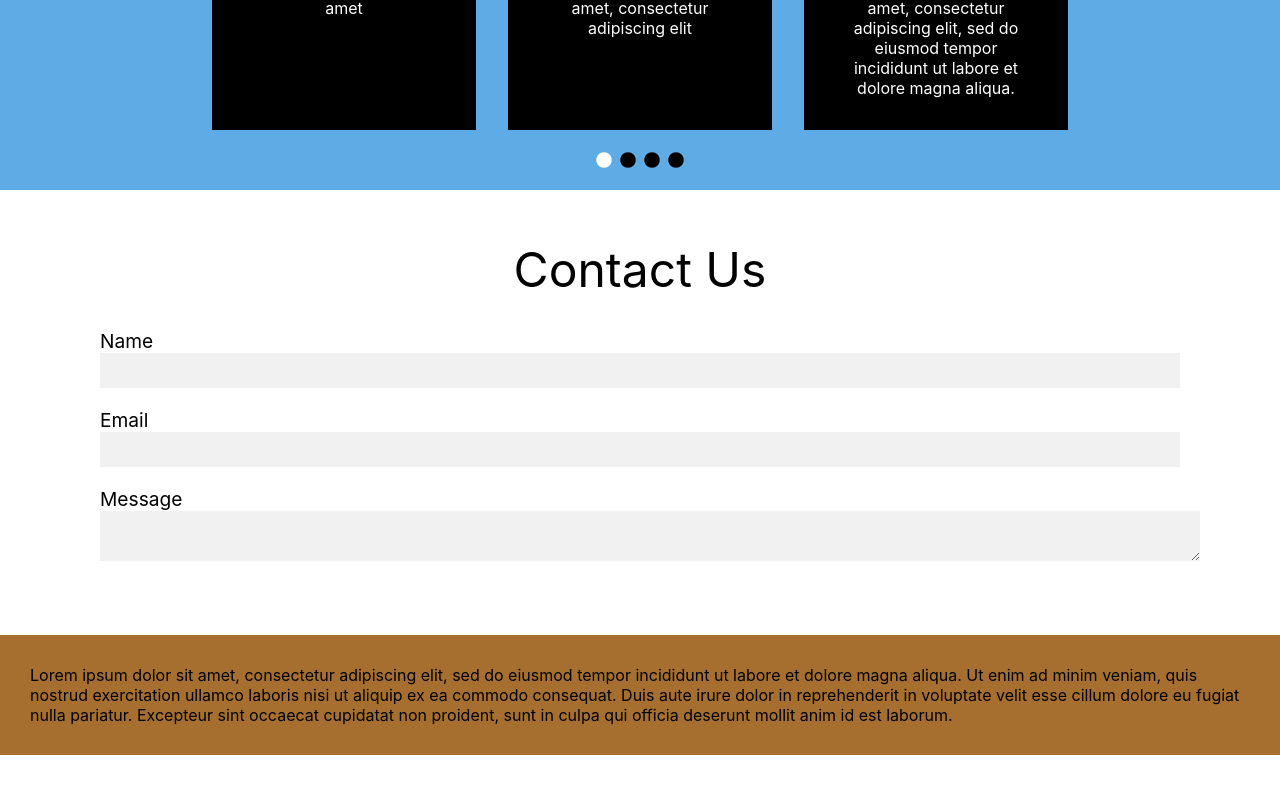
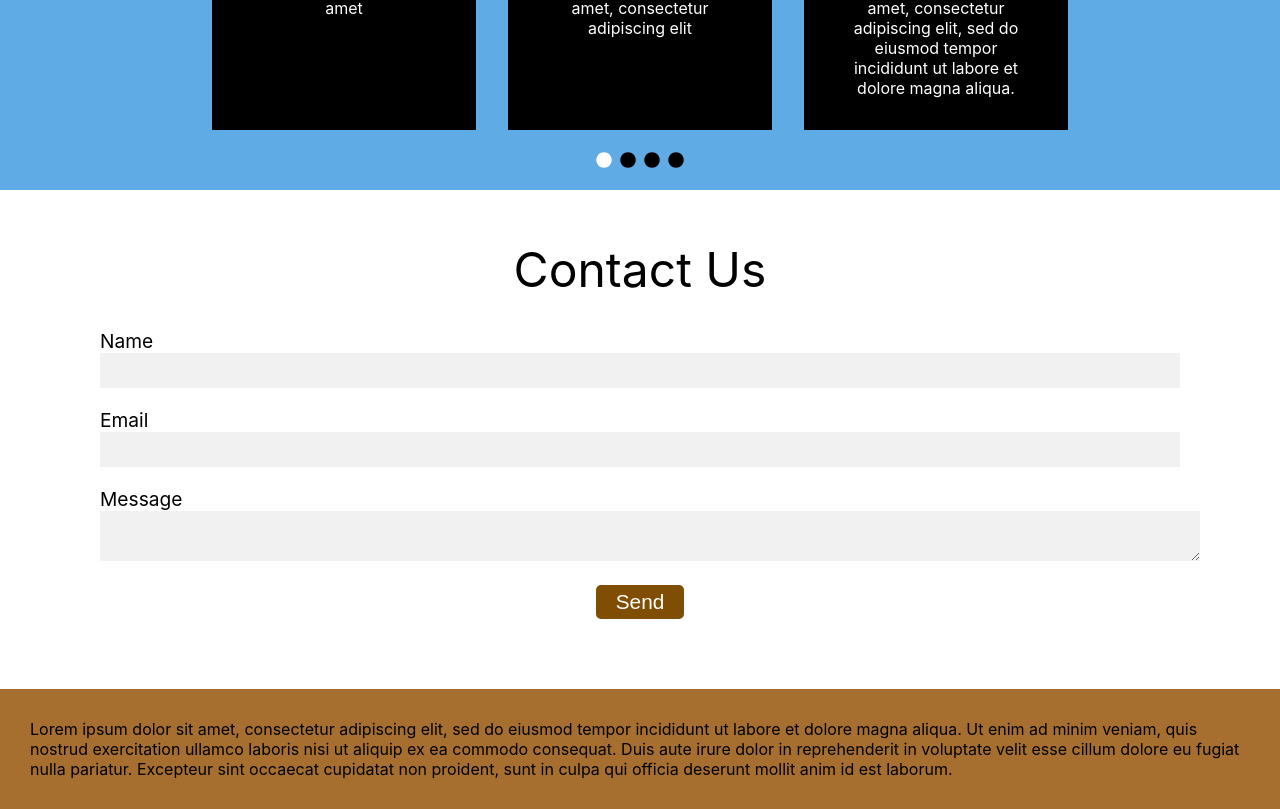
Before and after one commit to ayangd/DesArt, a React (Create React App) app in the folder frontend/: page /home in a window 1280 px wide. Shown: the part 997-1806 px from the top of the page. Before the commit the page ends 1752 px from the top, so only its background shows below. Built offline with nearby package versions, Linux system fonts and the light colour scheme.

Commit message:
Add send button on contact us in homepage

```diff
--- a/frontend/src/page/home/contactUs.js
+++ b/frontend/src/page/home/contactUs.js
@@ -24,6 +24,18 @@ const useStyles = createUseStyles({
             },
         },
     },
+    submitButtonContainer: {
+        display: 'flex',
+        justifyContent: 'center',
+    },
+    submitButton: {
+        border: 'none',
+        backgroundColor: '#804e03',
+        color: 'white',
+        fontSize: '1.3em',
+        borderRadius: '5px',
+        padding: '5px 20px',
+    },
 });
 
 function ContactUs() {
@@ -32,7 +44,7 @@ function ContactUs() {
     return (
         <div className={classes.contactUsContainer}>
             <div className={classes.contactUsTitle}>Contact Us</div>
-            <div className={classes.contactUsForm}>
+            <form className={classes.contactUsForm}>
                 <div>
                     <label>Name</label>
                     <TextInput type="text" fullWidth />
@@ -45,7 +57,10 @@ function ContactUs() {
                     <label>Message</label>
                     <TextAreaInput fullWidth />
                 </div>
-            </div>
+                <div className={classes.submitButtonContainer}>
+                    <input className={classes.submitButton} type="submit" value="Send" />
+                </div>
+            </form>
         </div>
     );
 }
--- a/frontend/src/page/login.js
+++ b/frontend/src/page/login.js
@@ -47,8 +47,7 @@ const useStyles = createUseStyles({
             fontSize: '1.6em',
             borderRadius: '5px',
             color: 'white',
-            width: '10em',
-            padding: '5px 0',
+            padding: '5px 50px',
             '&:hover': {
                 backgroundColor: '#d17e02',
             },
```
